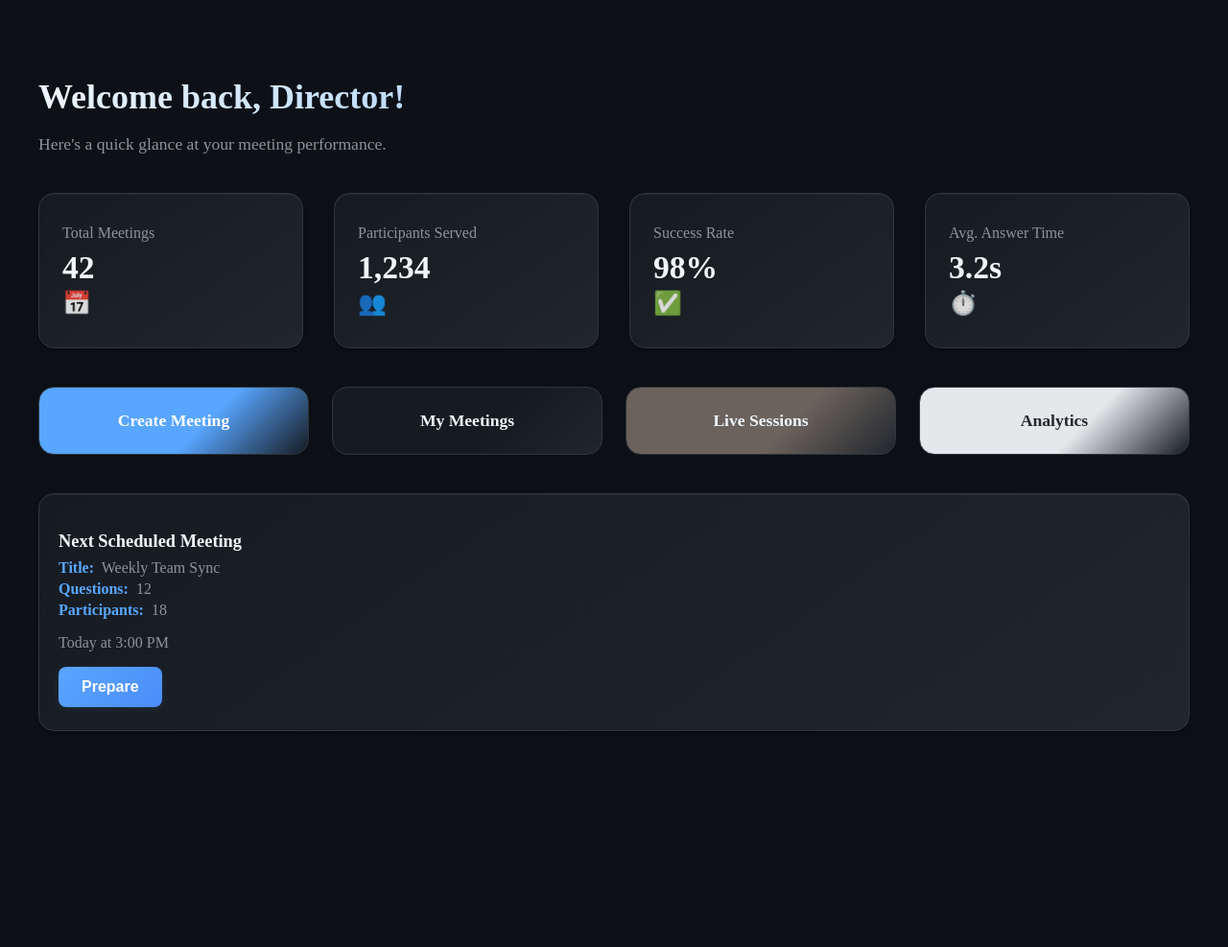
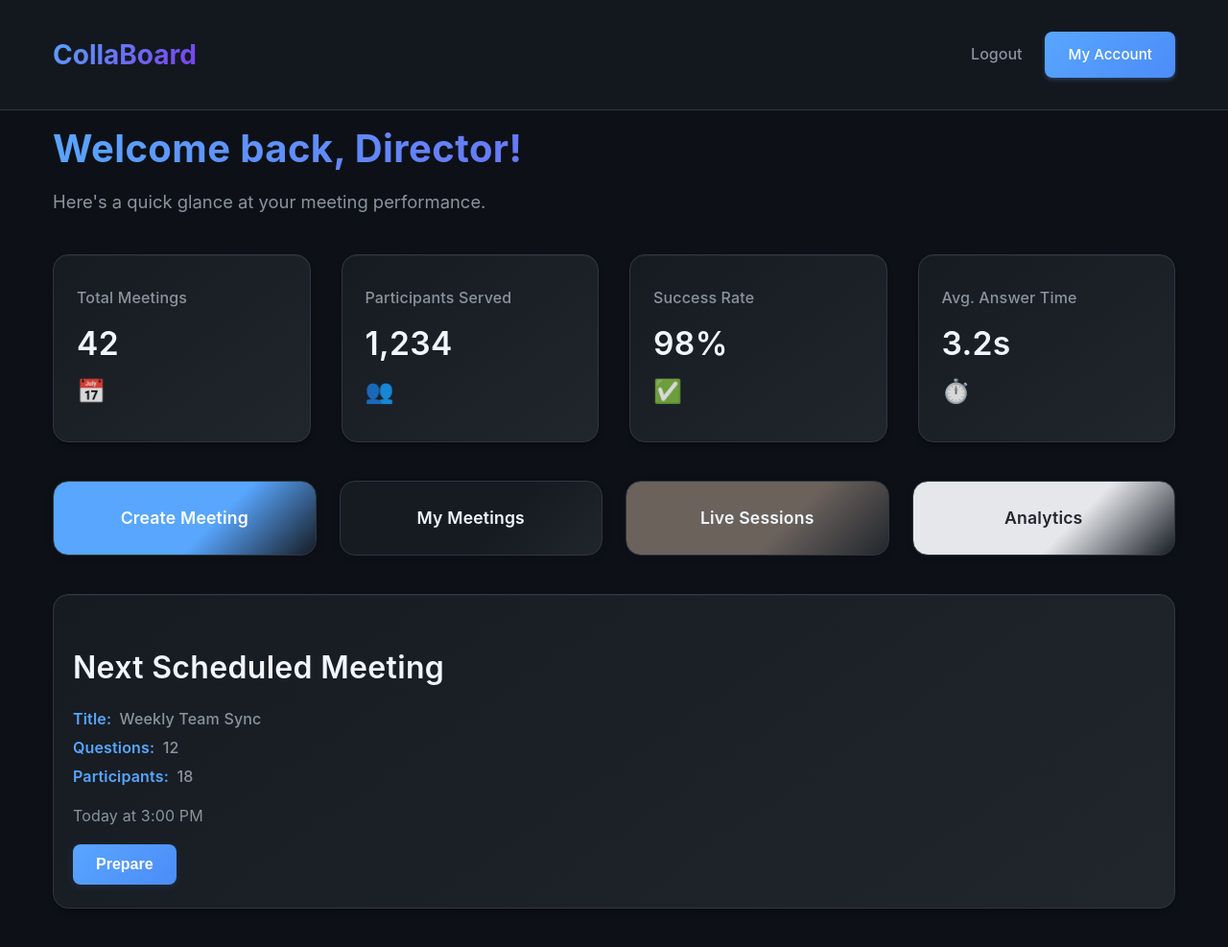
Before and after one commit to JBK2116/CollaBoard, a Django app: page /director/dashboard/ in a window 1280 px wide. Shown: the whole page at 96% size. Before the commit the page ends 762 px from the top, so only its background shows below. Run offline with Django 5.2, Linux system fonts and the light colour scheme.

Commit message:
Dashboard Improved
The Dashboard has been visually improved. This includes making it
fit the theme of the website. More functional and better UX. Now
we can go back to implementing the user logic for signing in.

```diff
--- a/collaboard/apps/director/static/director/dashboard.css
+++ b/collaboard/apps/director/static/director/dashboard.css
@@ -20,12 +20,17 @@
 }
 
 body {
+  font-family: -apple-system, BlinkMacSystemFont, 'Segoe UI', Roboto, sans-serif;
   background: var(--primary-bg);
   color: var(--text-primary);
+  line-height: 1.6;
+  min-height: 100vh;
+  overflow-x: hidden;
 }
 
 .dashboard-main {
-  padding: 3rem 0 2rem 0;
+  padding-top: 6rem;
+  padding: 6rem 0 2rem 0;
   max-width: 1200px;
   margin: 0 auto;
 }
@@ -36,19 +41,23 @@ body {
 }
 
 .dashboard-title {
-  font-size: 2.25rem;
+  font-size: 2.5rem;
   font-weight: 700;
+  margin-bottom: 0.5rem;
   color: var(--text-primary);
-  margin-bottom: 0.5rem;
-  background: linear-gradient(135deg, var(--text-primary), var(--accent-primary));
+  background: linear-gradient(135deg, var(--accent-primary), var(--accent-secondary));
   -webkit-background-clip: text;
   -webkit-text-fill-color: transparent;
   background-clip: text;
+  letter-spacing: 0.01em;
+  line-height: 1.2;
 }
 
 .dashboard-subtext {
   color: var(--text-secondary);
-  font-size: 1.1rem;
+  font-size: 1.15rem;
+  margin-bottom: 2.5rem;
+  line-height: 1.5;
 }
 
 .dashboard-grid {
@@ -73,16 +82,19 @@ body {
 }
 
 .stat-label {
+  font-size: 1rem;
   color: var(--text-secondary);
-  font-size: 1rem;
+  font-weight: 500;
+  letter-spacing: 0.01em;
   margin-bottom: 0.5rem;
 }
 
 .stat-value {
-  color: var(--text-primary);
   font-size: 2.1rem;
   font-weight: 600;
+  color: var(--text-primary);
   margin-bottom: 0.25rem;
+  letter-spacing: 0.01em;
 }
 
 .stat-icon {
@@ -175,16 +187,19 @@ body {
 }
 
 .utility-title {
-  font-size: 1.15rem;
+  font-size: 2rem;
   font-weight: 600;
+  margin-bottom: 1rem;
+  text-align: left;
   color: var(--text-primary);
-  margin-bottom: 0.5rem;
+  letter-spacing: 0.01em;
 }
 
 .utility-time {
   color: var(--text-secondary);
   font-size: 1rem;
   margin-bottom: 1rem;
+  letter-spacing: 0.01em;
 }
 
 .utility-btn {
@@ -223,9 +238,10 @@ body {
   gap: 0.25rem;
 }
 .meeting-title, .meeting-questions, .meeting-participants {
+  font-size: 1rem;
   color: var(--text-secondary);
-  font-size: 1rem;
   font-weight: 500;
+  letter-spacing: 0.01em;
 }
 .meeting-title strong, .meeting-questions strong, .meeting-participants strong {
   color: var(--accent-primary);
@@ -241,7 +257,7 @@ body {
 
 @media (max-width: 600px) {
   .dashboard-main {
-    padding: 1.5rem 0.5rem;
+    padding-top: 4.5rem;
   }
   .dashboard-grid, .action-widget-row {
     grid-template-columns: 1fr;
@@ -254,3 +270,94 @@ body {
     gap: 1rem;
   }
 }
+
+/* --- Navbar and Container (match landing.css) --- */
+.navbar {
+  background: rgba(22, 27, 34, 0.8);
+  backdrop-filter: blur(10px);
+  border-bottom: 1px solid var(--border-color);
+  position: fixed;
+  top: 0;
+  left: 0;
+  right: 0;
+  z-index: 1000;
+  padding: 1rem 0 !important;
+  margin: 0 !important;
+  box-sizing: border-box;
+}
+.navbar .container {
+  display: flex;
+  justify-content: space-between;
+  align-items: center;
+  height: auto;
+  min-height: 0;
+  padding: 0 15px;
+  margin: 0 auto;
+  box-sizing: border-box;
+}
+.navbar-brand .logo {
+  font-size: 1.75rem;
+  font-weight: 700;
+  background: linear-gradient(135deg, var(--accent-primary), var(--accent-secondary));
+  -webkit-background-clip: text;
+  -webkit-text-fill-color: transparent;
+  background-clip: text;
+}
+.navbar-nav {
+  display: flex;
+  align-items: center;
+  gap: 1.5rem;
+}
+.nav-link {
+  color: var(--text-secondary);
+  text-decoration: none;
+  font-weight: 500;
+  transition: color 0.2s ease;
+}
+.nav-link:hover {
+  color: var(--text-primary);
+}
+.btn {
+  display: inline-block;
+  padding: 0.75rem 1.5rem;
+  border-radius: 8px;
+  border: none;
+  font-weight: 500;
+  text-decoration: none;
+  transition: all 0.2s ease;
+  cursor: pointer;
+  font-size: 0.95rem;
+}
+.btn-primary {
+  background: linear-gradient(135deg, var(--accent-primary), #4c8cf8);
+  color: white;
+  box-shadow: 0 2px 4px rgba(88, 166, 255, 0.3);
+}
+.btn-primary:hover {
+  transform: translateY(-1px);
+  box-shadow: 0 4px 8px rgba(88, 166, 255, 0.4);
+}
+.container {
+  max-width: 1200px;
+  margin: 0 auto;
+  padding: 0 15px;
+}
+
+.section-title, .utility-title {
+  font-size: 2rem;
+  font-weight: 600;
+  margin-bottom: 1rem;
+  text-align: left;
+  color: var(--text-primary);
+  letter-spacing: 0.01em;
+}
+
+.action-label {
+  font-size: 1.1rem;
+  font-weight: 600;
+  letter-spacing: 0.01em;
+}
+
+.logo-link {
+  text-decoration: none;
+}
--- a/collaboard/apps/director/templates/director/dashboard.html
+++ b/collaboard/apps/director/templates/director/dashboard.html
@@ -8,7 +8,21 @@
   <link rel="stylesheet" href="{% static 'director/dashboard.css' %}">
 </head>
 <body>
+  <!-- Navigation Header (copied from landing.html) -->
+  <header class="navbar">
+    <div class="container">
+      <div class="navbar-brand">
+        <a href="#" class="logo-link"><h1 class="logo">CollaBoard</h1></a>
+      </div>
+      <nav class="navbar-nav">
+        <a href="#" class="nav-link">Logout</a>
+        <a href="#" class="nav-link btn btn-primary">My Account</a>
+      </nav>
+    </div>
+  </header>
+
   <main class="dashboard-main">
+    <div class="container">
       <header class="dashboard-header">
         <h1 class="dashboard-title">Welcome back, Director!</h1>
         <p class="dashboard-subtext">Here's a quick glance at your meeting performance.</p>
@@ -74,6 +88,7 @@
         </div>
         -->
       </section>
+    </div>
   </main>
   <script src="{% static 'director/dashboard.js' %}"></script>
 </body>
```
Lines whose indentation alone changed are shown as unchanged.
